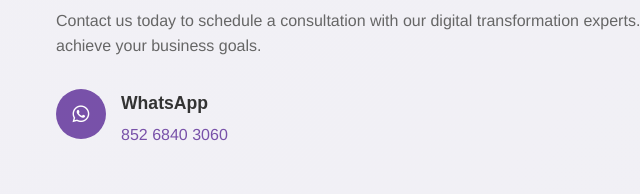
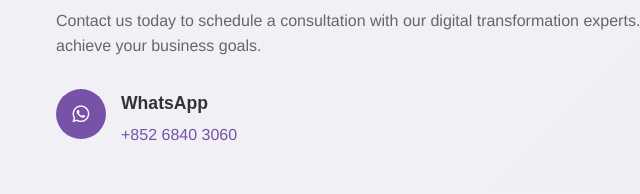
Before and after one commit to kevcwpoon/hit-team-website-v2, a plain HTML site: page index.html in a window 1280 px wide. Shown: the part 3620-3814 px from the top of the page, 23-663 px from the left. Drawn offline with Linux system fonts and the light colour scheme; a web font is replaced by a local one.

Commit message:
Update index.html_Whatsapp

```diff
--- a/index.html
+++ b/index.html
@@ -222,7 +222,7 @@
                         </div>
                         <div class="contact-text">
                             <h4>WhatsApp</h4>
-                            <p><a href="https://wa.me/85268403060" style="color: var(--royal-purple); text-decoration: none;">852 6840 3060</a></p>
+                            <p><a href="https://wa.me/85268403060" style="color: var(--royal-purple); text-decoration: none;">+852 6840 3060</a></p>
                         </div>
                     </div>
                     <div class="contact-item">
```
